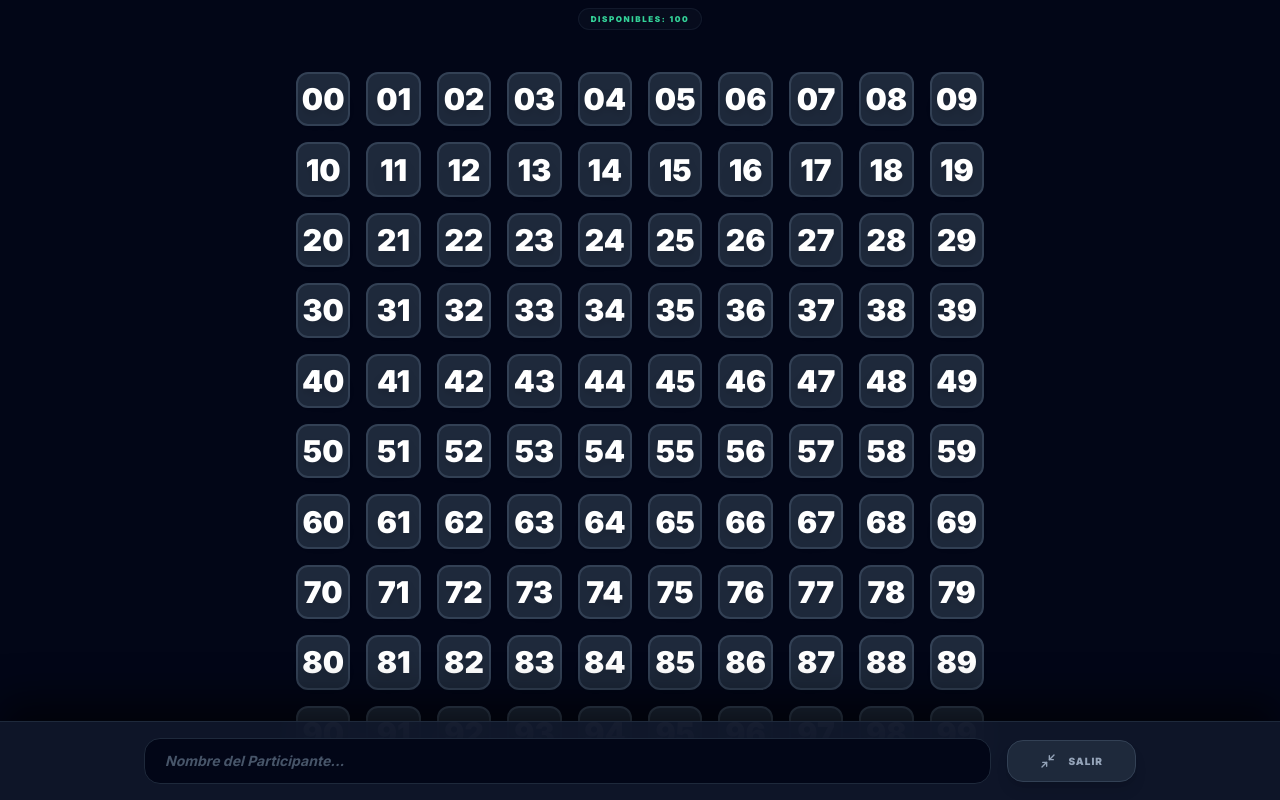
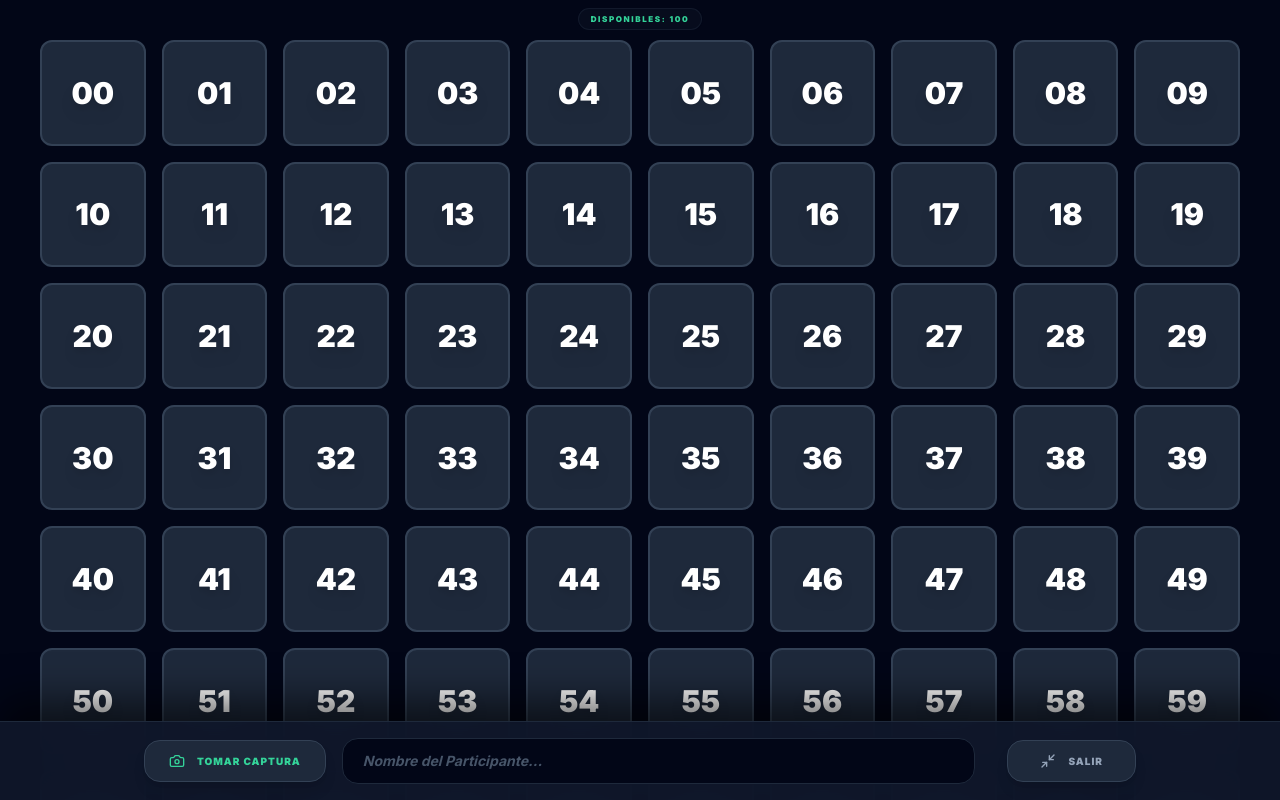
Before and after one commit to newxmkxkombat-coder/RifasMaster, a React (Vite) app: page / in a window 1280 px wide. Both pictures are taken after a click on the button 367 px from the left and 36 px from the top of the page. Built offline with nearby package versions, Linux system fonts and the light colour scheme.

Commit message:
Implement screen capture feature
Added functionality to capture the screen and download it as an image.

```diff
--- a/App.tsx
+++ b/App.tsx
@@ -5,6 +5,7 @@ import UserSummaryList from './components/UserSummaryList';
 import SalesControl from './components/SalesControl';
 import { Ticket, TicketStatus } from './types';
 import { TOTAL_NUMBERS, TICKET_PRICE } from './constants';
+import * as htmlToImage from 'html-to-image';
 import {
   LayoutGrid,
   Users,
@@ -24,7 +25,8 @@ import {
   X as CloseIcon,
   User as UserIcon,
   DollarSign,
-  AlertCircle
+  AlertCircle,
+  Camera
 } from 'lucide-react';
 
 const App: React.FC = () => {
@@ -50,22 +52,21 @@ const App: React.FC = () => {
   const [showDbMenu, setShowDbMenu] = useState(false);
   const [isFullScreen, setIsFullScreen] = useState(false);
   const [fullScreenName, setFullScreenName] = useState('');
+  const [isCapturing, setIsCapturing] = useState(false);
 
-  // Autocomplete state for full screen
+  const gridRef = useRef<HTMLDivElement>(null);
+  const fsInputContainerRef = useRef<HTMLDivElement>(null);
+  const fileInputRef = useRef<HTMLInputElement>(null);
+
   const [fsSuggestions, setFsSuggestions] = useState<string[]>([]);
   const [showFsSuggestions, setShowFsSuggestions] = useState(false);
-  const fsInputContainerRef = useRef<HTMLDivElement>(null);
 
-  // Export Modal State
   const [exportModal, setExportModal] = useState<{ isOpen: boolean; content: string }>({
     isOpen: false,
     content: ''
   });
   const [copied, setCopied] = useState(false);
 
-  const fileInputRef = useRef<HTMLInputElement>(null);
-
-  // Financial Calculations
   const financialStats = useMemo(() => {
     const paidCount = tickets.filter(t => t.status === TicketStatus.PAID).length;
     const reservedCount = tickets.filter(t => t.status === TicketStatus.RESERVED).length;
@@ -79,7 +80,6 @@ const App: React.FC = () => {
     };
   }, [tickets]);
 
-  // Compute unique names for autocomplete
   const existingNames = useMemo(() => {
     const names = new Set<string>();
     tickets.forEach(t => {
@@ -95,7 +95,6 @@ const App: React.FC = () => {
     return () => clearTimeout(timer);
   }, [tickets]);
 
-  // Handle outside clicks for full screen autocomplete
   useEffect(() => {
     const handleClickOutside = (event: MouseEvent) => {
       if (fsInputContainerRef.current && !fsInputContainerRef.current.contains(event.target as Node)) {
@@ -106,7 +105,6 @@ const App: React.FC = () => {
     return () => document.removeEventListener('mousedown', handleClickOutside);
   }, []);
 
-  // Sync autocomplete for full screen
   useEffect(() => {
     const currentName = fullScreenName || addingTicketsToUser || '';
     if (currentName.trim().length > 0 && !addingTicketsToUser) {
@@ -225,6 +223,28 @@ const App: React.FC = () => {
     downloadAnchor.click();
     downloadAnchor.remove();
     setShowDbMenu(false);
+  };
+
+  const handleCaptureScreen = async () => {
+    if (!gridRef.current) return;
+    setIsCapturing(true);
+    try {
+      // Small delay to ensure any hover effects are cleared
+      await new Promise(r => setTimeout(r, 100));
+      const dataUrl = await htmlToImage.toPng(gridRef.current, {
+        backgroundColor: '#020617', // Match slate-950
+        cacheBust: true,
+      });
+      const link = document.createElement('a');
+      link.download = `tablero_rifa_${new Date().getTime()}.png`;
+      link.href = dataUrl;
+      link.click();
+    } catch (err) {
+      console.error('Error al capturar pantalla:', err);
+      alert('No se pudo tomar la captura. Inténtalo de nuevo.');
+    } finally {
+      setIsCapturing(false);
+    }
   };
 
   const handlePrepareExportText = () => {
@@ -360,23 +380,17 @@ const App: React.FC = () => {
         </header>
       )}
 
-      {/* Financial Summary - Redesigned to be ultra-compact and minimal */}
       {!isFullScreen && (
         <section className="max-w-5xl mx-auto px-4 mt-4 animate-fade-in">
           <div className="flex flex-wrap items-center gap-3">
-            {/* Recaudado Badge */}
             <div className="flex items-center gap-1.5 px-3 py-1 bg-emerald-500/10 border border-emerald-500/20 rounded-full">
               <span className="text-[10px] font-black uppercase text-emerald-500 tracking-wider">Recaudado:</span>
               <span className="text-[10px] font-black text-white italic">${financialStats.paid.toLocaleString()}</span>
             </div>
-
-            {/* Pendiente Badge */}
             <div className="flex items-center gap-1.5 px-3 py-1 bg-amber-500/10 border border-amber-500/20 rounded-full">
               <span className="text-[10px] font-black uppercase text-amber-500 tracking-wider">Por Cobrar:</span>
               <span className="text-[10px] font-black text-white italic">${financialStats.pending.toLocaleString()}</span>
             </div>
-
-            {/* Total Sales Badge */}
             <div className="flex items-center gap-1.5 px-3 py-1 bg-slate-800 border border-slate-700 rounded-full">
               <span className="text-[10px] font-black uppercase text-slate-400 tracking-wider">Venta Total:</span>
               <span className="text-[10px] font-black text-white italic">${financialStats.total.toLocaleString()}</span>
@@ -440,7 +454,7 @@ const App: React.FC = () => {
         </div>
       )}
 
-      <main className={`${isFullScreen ? 'h-full flex flex-col pt-8 pb-28' : 'max-w-5xl mx-auto px-4 py-8'}`}>
+      <main className={`${isFullScreen ? 'h-full flex flex-col' : 'max-w-5xl mx-auto px-4 py-8'}`}>
         {!isFullScreen && (
           <div className="flex space-x-8 border-b border-slate-800 mb-8">
             <button onClick={() => { setActiveTab('grid'); handleClearSelection(); }} className={`pb-4 px-2 text-sm font-black uppercase tracking-widest relative transition-all ${activeTab === 'grid' ? 'text-emerald-400' : 'text-slate-500'}`}>
@@ -454,9 +468,9 @@ const App: React.FC = () => {
           </div>
         )}
 
-        <div className={`animate-fade-in flex-1 ${isFullScreen ? 'flex items-center justify-center' : ''}`}>
+        <div className={`animate-fade-in flex-1 ${isFullScreen ? 'flex flex-col' : ''}`}>
           {activeTab === 'grid' ? (
-            <div className={isFullScreen ? 'w-full max-w-[98vh] px-2 flex items-center justify-center' : ''}>
+            <div className={isFullScreen ? 'flex-1 flex flex-col justify-center items-center h-full' : ''}>
               {swappingTicketId && !isFullScreen && (
                  <div className="bg-indigo-950/40 border border-indigo-500/30 rounded-2xl p-4 mb-8 flex justify-between items-center ring-1 ring-indigo-500/20">
                     <p className="text-sm font-semibold text-indigo-300 italic">Moviendo #{swappingTicketId}. Elije un nuevo destino disponible.</p>
@@ -483,6 +497,7 @@ const App: React.FC = () => {
                  </div>
               )}
               <TicketGrid
+                ref={gridRef}
                 tickets={tickets}
                 onToggleTicket={handleToggleTicket}
                 swappingTicketId={swappingTicketId}
@@ -507,6 +522,20 @@ const App: React.FC = () => {
       {isFullScreen && (
         <div className="fixed bottom-0 left-0 right-0 p-4 bg-slate-900/95 backdrop-blur-xl border-t border-slate-800 z-50 flex justify-center items-center shadow-[0_-20px_40px_rgba(0,0,0,0.6)]">
            <div className="flex flex-col sm:flex-row items-center gap-4 w-full max-w-5xl px-4">
+
+              {/* Botón Tomar Captura */}
+              <button
+                onClick={handleCaptureScreen}
+                disabled={isCapturing}
+                className={`
+                  bg-slate-800 hover:bg-slate-700 text-emerald-400 px-6 py-3 rounded-2xl font-black uppercase tracking-widest text-[10px] flex items-center gap-3 active:scale-95 transition-all shadow-lg border border-slate-700 sm:mr-auto
+                  ${isCapturing ? 'opacity-50 cursor-wait' : ''}
+                `}
+              >
+                {isCapturing ? <RefreshCw className="animate-spin" size={16} /> : <Camera size={16} />}
+                {isCapturing ? 'PROCESANDO...' : 'TOMAR CAPTURA'}
+              </button>
+
               <div className="flex-1 w-full sm:w-auto relative" ref={fsInputContainerRef}>
                  <div className="flex items-center gap-3">
                     <input
@@ -540,7 +569,6 @@ const App: React.FC = () => {
                     )}
                  </div>
 
-                 {/* Suggestions Dropdown for Full Screen */}
                  {showFsSuggestions && !addingTicketsToUser && (
                     <div className="absolute bottom-full left-0 w-full mb-3 bg-slate-900 border border-slate-700 rounded-2xl shadow-2xl overflow-hidden z-[60]">
                        <div className="p-2">
@@ -562,7 +590,7 @@ const App: React.FC = () => {
 
               <button
                 onClick={() => { setIsFullScreen(false); setAddingTicketsToUser(null); }}
-                className="bg-slate-800 hover:bg-slate-700 text-slate-400 px-8 py-3 rounded-2xl font-black uppercase tracking-widest text-[10px] flex items-center gap-3 active:scale-95 transition-all shadow-lg border border-slate-700 sm:ml-auto"
+                className="bg-slate-800 hover:bg-slate-700 text-slate-400 px-8 py-3 rounded-2xl font-black uppercase tracking-widest text-[10px] flex items-center gap-3 active:scale-95 transition-all shadow-lg border border-slate-700 sm:ml-4"
               >
                 <Minimize2 size={16} />
                 SALIR
```
